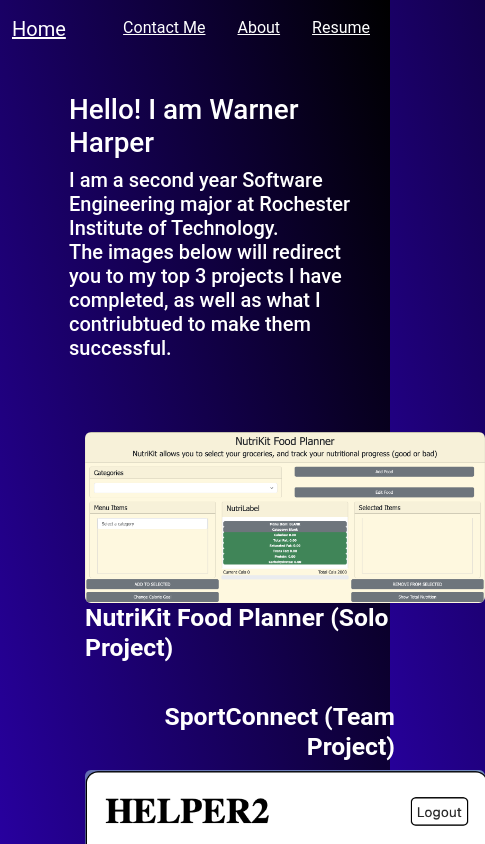
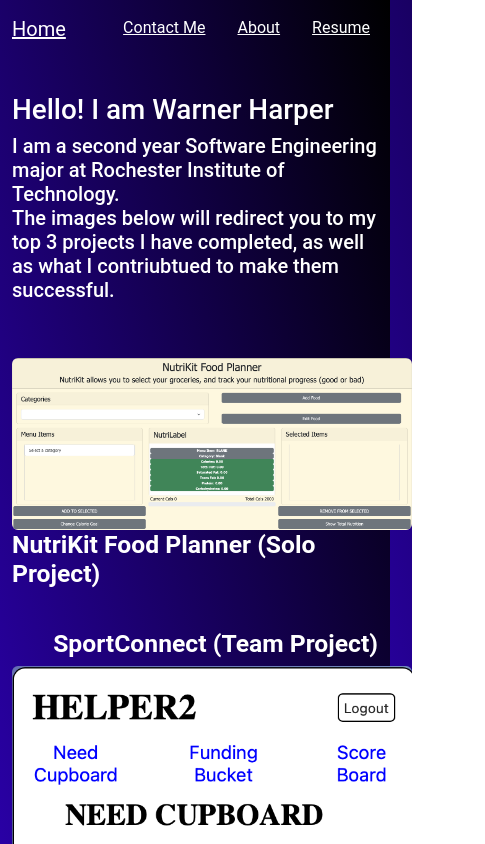
Before and after one commit to wlh3903/Online-Portfolio, a React (Vite) app in the folder online-personal-portfolio/: page / in a window 390 px wide. Shown: the top 844 px of the page, 485 px wide, since content can reach past the window. Built offline with nearby package versions, Linux system fonts and the light colour scheme.

Commit message:
Fixed formatting for mobile

```diff
--- a/online-personal-portfolio/src/Components/Header.css
+++ b/online-personal-portfolio/src/Components/Header.css
@@ -3,10 +3,10 @@
 }
 
 .title{
-    margin-left: 45px;
+    /* margin-left: 45px; */
     margin-top: 35px;
 }
 
 .brief{
-    margin-left: 45px;
+    /* margin-left: 45px; */
 }
--- a/online-personal-portfolio/src/Components/Projects.css
+++ b/online-personal-portfolio/src/Components/Projects.css
@@ -10,7 +10,8 @@
 }
 
 .shift{
-    margin-left: 45px;
+    margin: 0;
+    padding: 0;
 }
 
 .above-space{
--- a/online-personal-portfolio/src/Pages/Home.css
+++ b/online-personal-portfolio/src/Pages/Home.css
@@ -21,4 +21,5 @@ body {
     display: flex;
     align-items: center;
     justify-items: center;
+    padding: 0;
 }
```
